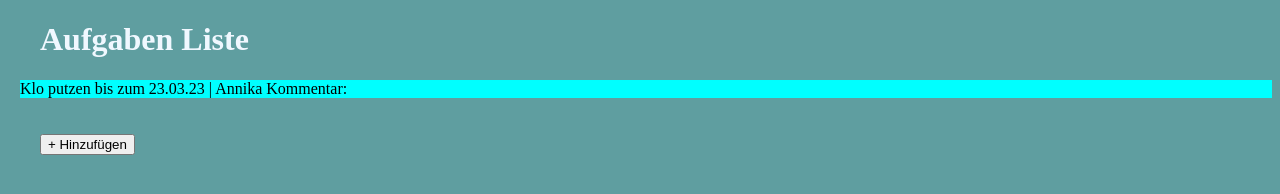
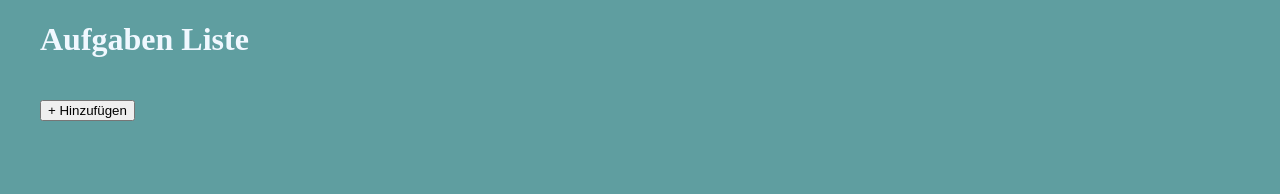
Before and after one commit to Paulerju/EIA2, a plain HTML site: page A04_ToDoApp_copy3/main.html in a window 1280 px wide. Drawn offline with Linux system fonts and the light colour scheme.

Commit message:
no tasks

```diff
--- a/A04_ToDoApp_copy3/Data.ts
+++ b/A04_ToDoApp_copy3/Data.ts
@@ -71,4 +71,7 @@ namespace Datensammlung {
         }
     });
 
+    //document.getElementbyId(oder was anderes).Classlist.add("farbegrün) Add color change if activated
+
+
 }
--- a/A04_ToDoApp_copy3/main.html
+++ b/A04_ToDoApp_copy3/main.html
@@ -13,7 +13,7 @@
 <body>
     <h1> Aufgaben Liste </h1>
     <div id="div1">
-            <p>Klo putzen bis zum 23.03.23 | Annika Kommentar:</p>
+
     </div>
     <button id="add"> + Hinzufügen </button>
 
```
